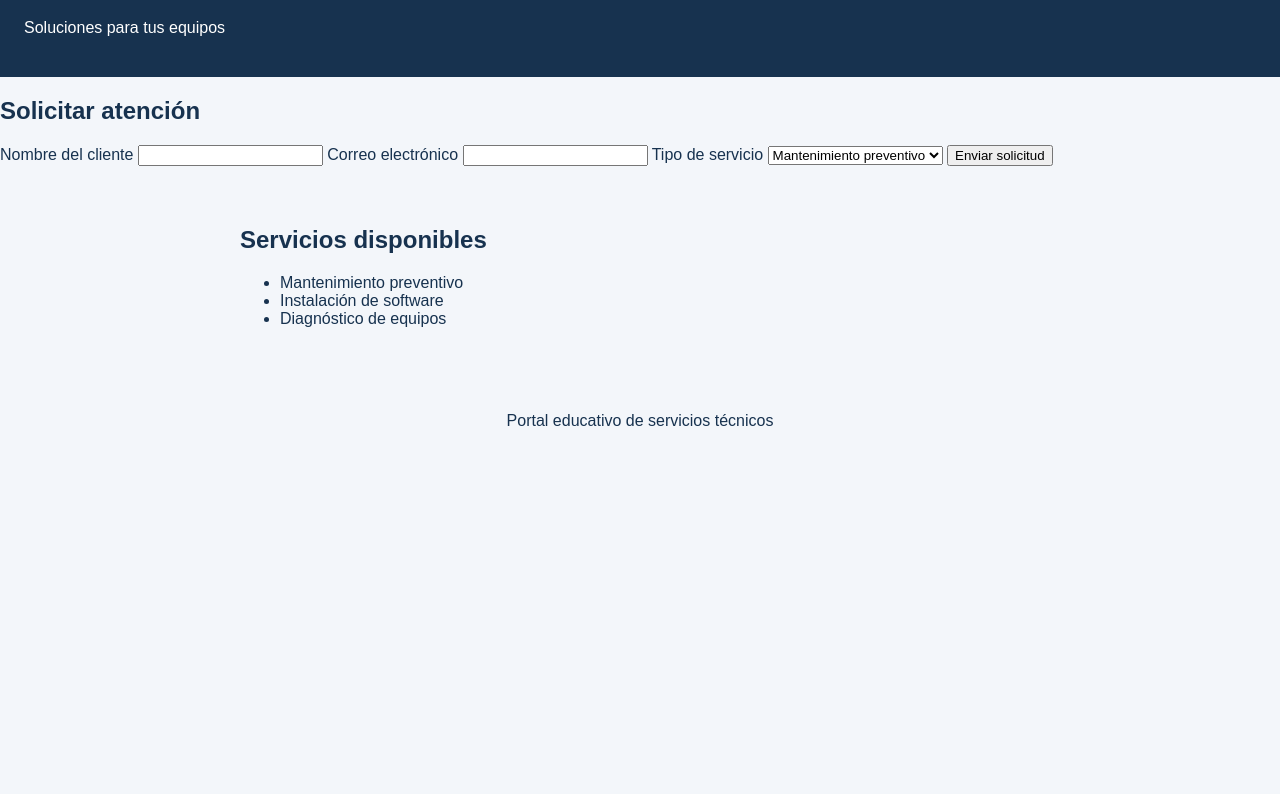
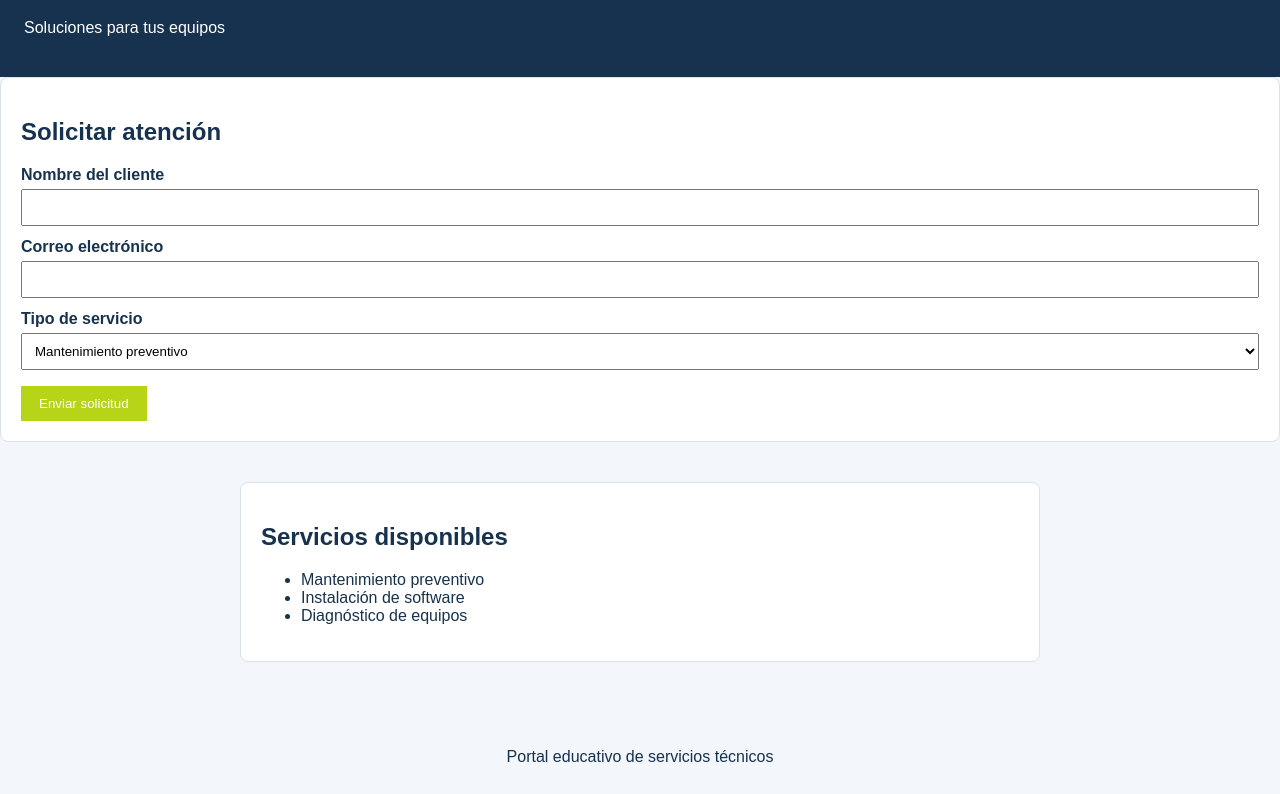
Before and after one commit to MattOso182/Laboratorio_23nov, a plain HTML site: page index.html in a window 1280 px wide. Shown: the part 85-879 px from the top of the page. Before the commit the page ends 800 px from the top, so only its background shows below. Drawn offline with Linux system fonts and the light colour scheme.

Commit message:
style: mejorar presentacion del formulario

```diff
--- a/estilos.css
+++ b/estilos.css
@@ -7,3 +7,25 @@ body {
 header { background: #17324f; color: white; padding: 24px; }
 main { margin: 24px auto; max-width: 800px; padding: 16px; }
 footer { text-align: center; padding: 12px; }
+section {
+  background: white;
+  border: 1px solid #d9e1ea;
+  border-radius: 8px;
+  padding: 20px;
+  margin-bottom: 18px;
+}
+label { display: block; margin-top: 12px; font-weight: bold; }
+input, select {
+  width: 100%;
+  padding: 9px;
+  margin-top: 5px;
+  box-sizing: border-box;
+}
+button {
+  background: #b8d418;
+  color: white;
+  border: 0;
+  padding: 10px 18px;
+  margin-top: 16px;
+  cursor: pointer;
+}
```
Also changed, not shown: 1 other file.
